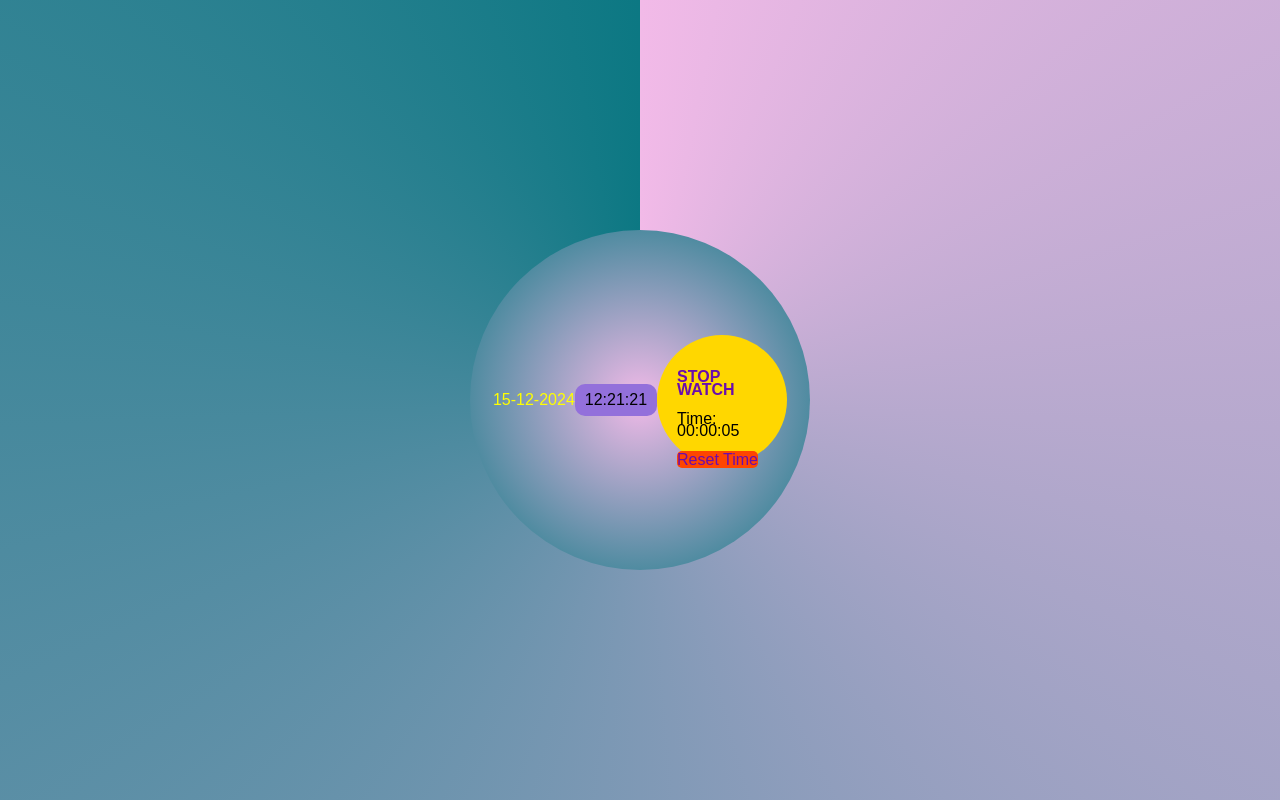
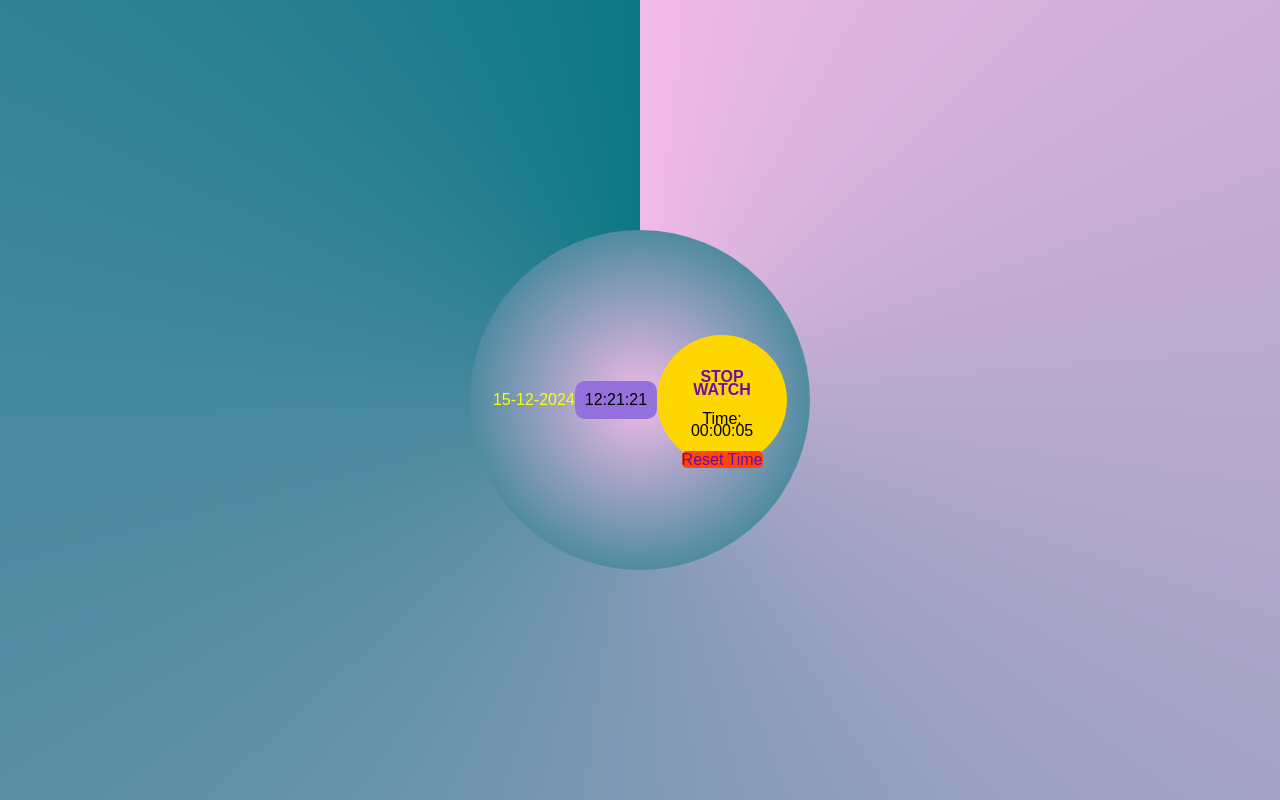
Before and after one commit to Bunny-Developers/Digital-Clock, a plain HTML site: page index.html in a window 1280 px wide. Drawn offline with Linux system fonts and the light colour scheme.

Commit message:
Update index.html

```diff
--- a/index.html
+++ b/index.html
@@ -21,7 +21,6 @@
         }
 
 .show-date {
-            line-height: 0.7;
             display: flex;
             flex-direction: row; /* Align items vertically */
             align-items: center; /* Center items horizontally */
@@ -52,6 +51,8 @@
         }
 
  .stop-watch {
+   text-align: center;
+   align-items: center;
    line-height: 0.8;
    padding: 20px;
    width: 90px;
```
